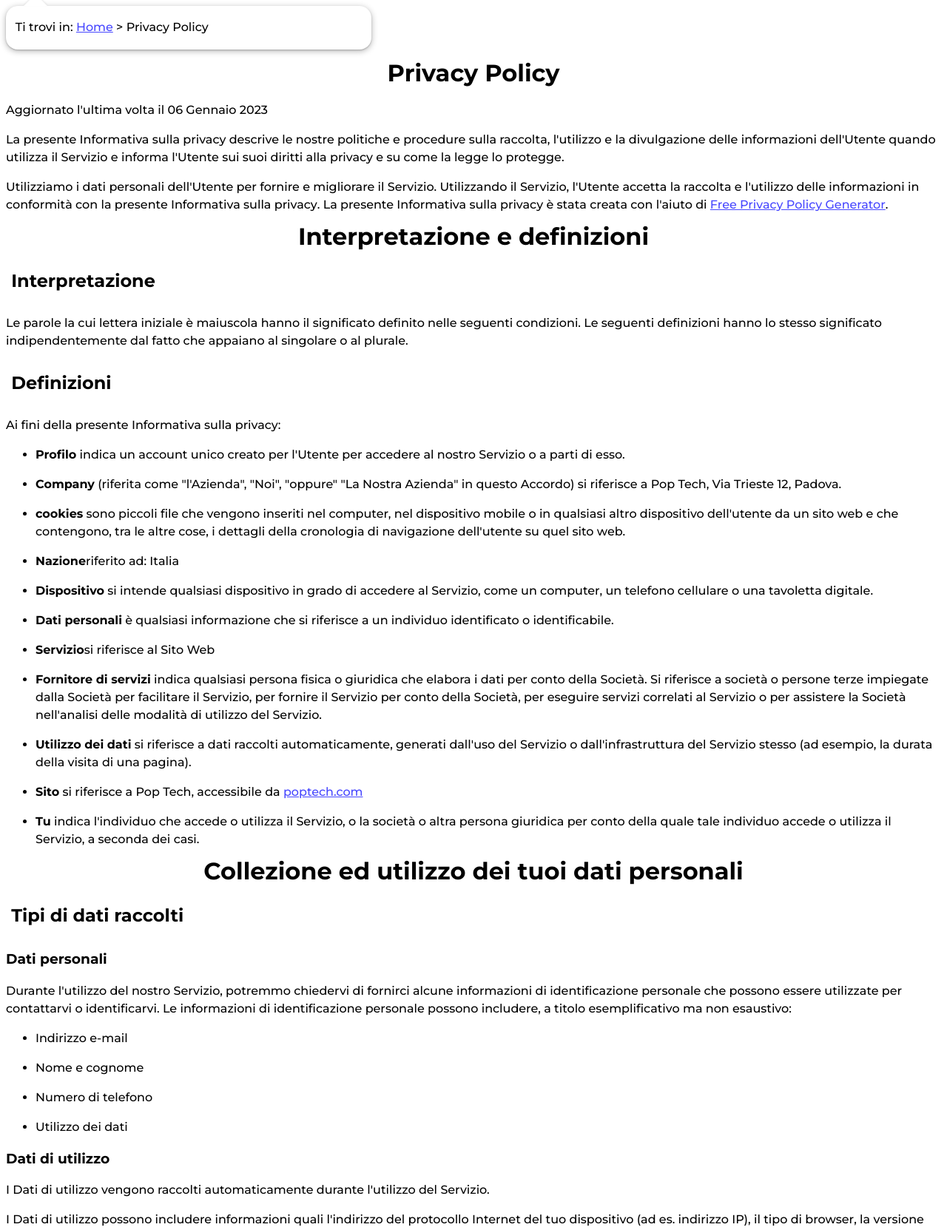
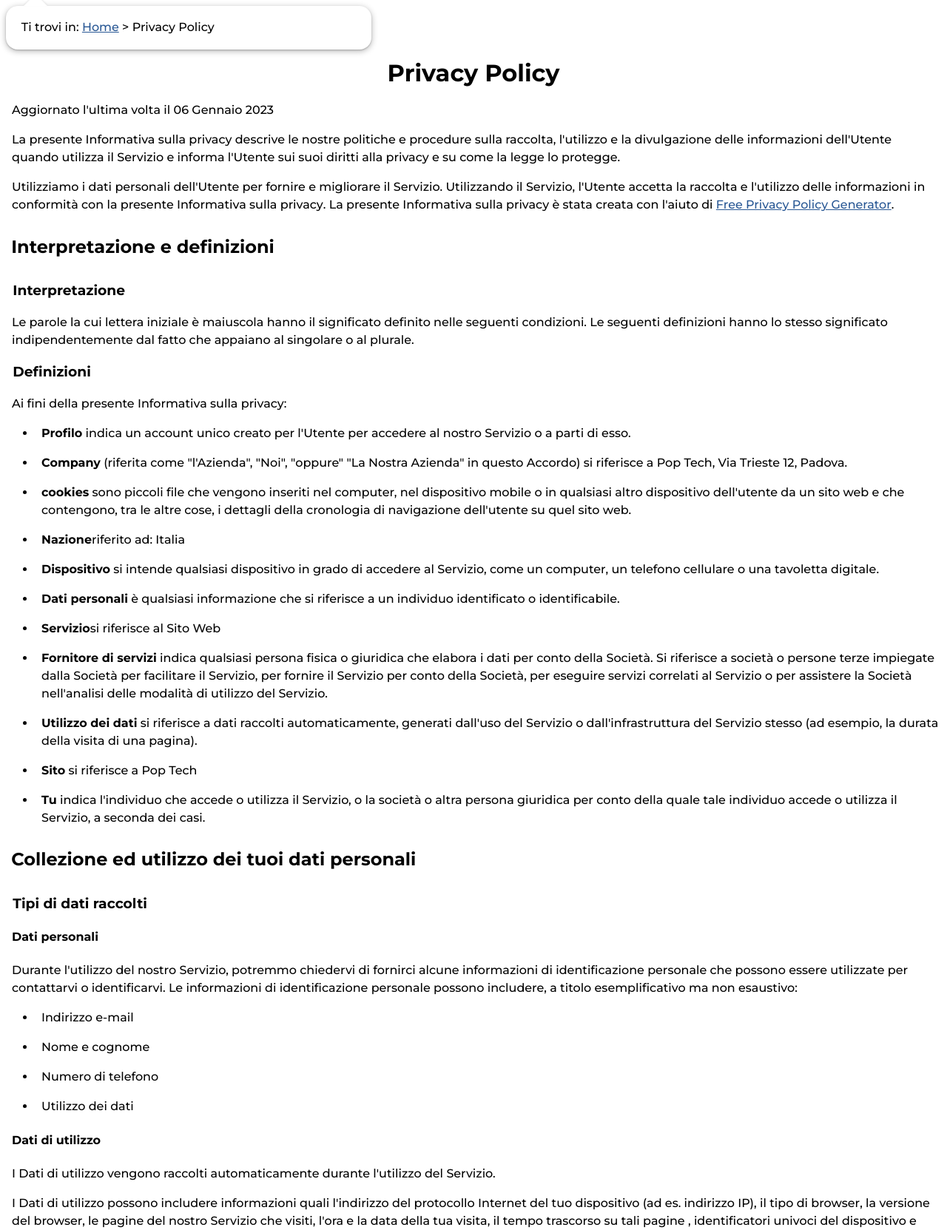
Before and after one commit to gabrielrovesti/Pop-Tech, a PHP site: page /poptech/privacy.html in a window 1280 px wide. Shown: the part 244-1907 px from the top of the page at 74% size. Run offline with PHP 8.4, Linux system fonts and the light colour scheme.

Commit message:
Correzioni da Total Validator (Gabriel + Giulio)
- aria label nav 404.html
- tolto autocomplete da checkbox
- tolto aria-alert da form validation js
- sistemazione pagina privacy
- contrasti su stili

```diff
--- a/404.html
+++ b/404.html
@@ -50,7 +50,7 @@
             <h2>La pagina che hai cercato non é disponibile</h2>
             <p>Controlla l'indirizzo digitato o prova le pagine elencate qui sotto</p>
 
-            <nav>
+            <nav aria-label="Navigazione ausiliaria">
                 <ul>
                     <li><a href="index.php">Home</a></li>
                     <li><a href="prodotti.php">Prodotti</a></li>
--- a/admin/layouts/categoria.html
+++ b/admin/layouts/categoria.html
@@ -14,7 +14,7 @@
         <textarea name="descrizione" id="descrizione" cols="30" rows="10" autocomplete="off">{{descrizione}}</textarea>
     </label>
     <label for="inPrimaPagina" class="">
-        <input type="checkbox" id="inPrimaPagina" name="inPrimaPagina" value="1" {{checked}} autocomplete="off" >
+        <input type="checkbox" id="inPrimaPagina" name="inPrimaPagina" value="1" {{checked}}  >
         In Prima Pagina
     </label>
 
--- a/js/script.js
+++ b/js/script.js
@@ -54,9 +54,6 @@ function validateField(event){
             //Classe di stile con errore
             event.target.classList.add('fieldError');
 
-            //Aria-alert per focus screen reader
-            event.target.setAttribute('aria-alert',checks[name].message);
-
             //Inserisci il messaggio errore
             event.target.parentNode.insertBefore(newElement, event.target.nextSibling);
 
@@ -68,9 +65,6 @@ function validateField(event){
             if(event.target.nextSibling){ //Togli il tag p di errore se già presente
                 if(event.target.nextSibling.tagName == 'P')
                   event.target.nextSibling.remove();
-            }
-            if(event.target.getAttribute('aria-alert')){//Togli aria-alert se già presente
-                event.target.setAttribute('aria-label','');
             }
             event.target.classList.remove('fieldError'); //Togli classe di errore dal campo
 
--- a/privacy.html
+++ b/privacy.html
@@ -46,10 +46,10 @@
             <p>Aggiornato l'ultima volta il 06 Gennaio 2023</p>
             <p>La presente Informativa sulla <span lang="en">privacy</span> descrive le nostre politiche e procedure sulla raccolta, l'utilizzo e la divulgazione delle informazioni dell'Utente quando utilizza il Servizio e informa l'Utente sui suoi diritti alla <span lang="en">privacy</span> e su come la legge lo protegge.</p>
             <p>Utilizziamo i dati personali dell'Utente per fornire e migliorare il Servizio. Utilizzando il Servizio, l'Utente accetta la raccolta e l'utilizzo delle informazioni in conformità con la presente Informativa sulla <span lang="en">privacy</span>. La presente Informativa sulla privacy è stata creata con l'aiuto di <a href="https://www.freeprivacypolicy.com/free-privacy-policy-generator/" target="_blank" lang="en">Free Privacy Policy Generator</a>.</p>
-            <h1>Interpretazione e definizioni</h1>
-            <h2>Interpretazione</h2>
+            <h2>Interpretazione e definizioni</h2>
+            <h3>Interpretazione</h3>
             <p>Le parole la cui lettera iniziale è maiuscola hanno il significato definito nelle seguenti condizioni. Le seguenti definizioni hanno lo stesso significato indipendentemente dal fatto che appaiano al singolare o al plurale.</p>
-            <h2>Definizioni</h2>
+            <h3>Definizioni</h3>
             <p>Ai fini della presente Informativa sulla <span lang="en">privacy</span>:</p>
             <ul>
             <li>
@@ -59,7 +59,7 @@
             <p><strong>Company</strong> (riferita come &quot;l'Azienda&quot;, &quot;Noi&quot;, &quot;oppure&quot;  &quot;La Nostra Azienda&quot; in questo Accordo) si riferisce a Pop Tech, Via Trieste 12, Padova.</p>
             </li>
             <li>
-            <p><strong><span lang="en">cookie</span>s</strong> sono piccoli file che vengono inseriti nel computer, nel dispositivo mobile o in qualsiasi altro dispositivo dell'utente da un sito web e che contengono, tra le altre cose, i dettagli della cronologia di navigazione dell'utente su quel sito web.</p>
+            <p><strong><span lang="en">cookies</span></strong> sono piccoli file che vengono inseriti nel computer, nel dispositivo mobile o in qualsiasi altro dispositivo dell'utente da un sito web e che contengono, tra le altre cose, i dettagli della cronologia di navigazione dell'utente su quel sito web.</p>
             </li>
             <li>
             <p><strong>Nazione</strong>riferito ad: Italia</p>
@@ -80,15 +80,17 @@
             <p><strong>Utilizzo dei dati</strong> si riferisce a dati raccolti automaticamente, generati dall'uso del Servizio o dall'infrastruttura del Servizio stesso (ad esempio, la durata della visita di una pagina).</p>
             </li>
             <li>
-            <p><strong>Sito</strong> si riferisce a <span lang="en">Pop Tech</span>, accessibile da <a href="poptech.com" rel="external nofollow noopener" target="_blank">poptech.com</a></p>
+            <p><strong>Sito</strong> si riferisce a <span lang="en">Pop Tech</span></p>
             </li>
             <li>
             <p><strong>Tu</strong> indica l'individuo che accede o utilizza il Servizio, o la società o altra persona giuridica per conto della quale tale individuo accede o utilizza il Servizio, a seconda dei casi.</p>
             </li>
             </ul>
-            <h1>Collezione ed utilizzo dei tuoi dati personali</h1>
-            <h2>Tipi di dati raccolti</h2>
-            <h3>Dati personali</h3>
+
+
+            <h2>Collezione ed utilizzo dei tuoi dati personali</h2>
+            <h3>Tipi di dati raccolti</h3>
+            <h4>Dati personali</h4>
             <p>Durante l'utilizzo del nostro Servizio, potremmo chiedervi di fornirci alcune informazioni di identificazione personale che possono essere utilizzate per contattarvi o identificarvi. Le informazioni di identificazione personale possono includere, a titolo esemplificativo ma non esaustivo:</p>
             <ul>
             <li>
@@ -104,11 +106,13 @@
             <p>Utilizzo dei dati</p>
             </li>
             </ul>
-            <h3>Dati di utilizzo</h3>
+
+            <h4>Dati di utilizzo</h4>
             <p>I Dati di utilizzo vengono raccolti automaticamente durante l'utilizzo del Servizio.</p>
             <p> I Dati di utilizzo possono includere informazioni quali l'indirizzo del protocollo Internet del tuo dispositivo (ad es. indirizzo IP), il tipo di <span lang="en">browser</span>, la versione del browser, le pagine del nostro Servizio che visiti, l'ora e la data della tua visita, il tempo trascorso su tali pagine , identificatori univoci del dispositivo e altri dati diagnostici.</p>
             <p>Quando accedi al Servizio da o tramite un dispositivo mobile, potremmo raccogliere automaticamente determinate informazioni, tra cui, a titolo esemplificativo ma non esaustivo, il tipo di dispositivo mobile che utilizzi, l'ID univoco del tuo dispositivo mobile, l'indirizzo IP del tuo dispositivo mobile , il tuo sistema operativo mobile, il tipo di <span lang="en">browser</span> Internet mobile che utilizzi, gli identificatori univoci del dispositivo e altri dati diagnostici.</p>
             <p>Potremmo anche raccogliere informazioni che il tuo <span lang="en">browser</span> invia ogni volta che visiti il nostro Servizio o quando accedi al Servizio da o tramite un dispositivo mobile.</p>
+
             <h3>Tecnologie di tracciamento e <span lang="en">cookie</span></h3>
             <p>Utilizziamo <span lang="en">cookie</span> e tecnologie di tracciamento simili per tracciare l'attività sul nostro servizio e archiviare determinate informazioni. Le tecnologie di tracciamento utilizzate sono <span lang="en">privacy</span>, tag e script per raccogliere e tenere traccia delle informazioni e per migliorare e analizzare il nostro servizio. Le tecnologie che utilizziamo possono includere:</p>
             <ul>
@@ -117,27 +121,21 @@
             </ul>
             <p>I <span lang="en">cookie</span> possono essere &quot;persistenti&quot; o &quot;Sessione&quot;. I <span lang="en">cookie</span> persistenti rimangono sul tuo <span lang="en">computer</span> o dispositivo mobile quando vai offline, mentre i <span lang="en">cookie</span> di sessione vengono eliminati non appena chiudi il <span lang="en">browser web</span>.
             <p>Utilizziamo sia i <span lang="en">cookie</span> di sessione che quelli persistenti per gli scopi indicati di seguito:</p>
+
             <ul>
                 <li>
-            <p><strong><span lang="en">Cookie</span> necessari/essenziali</strong></p>
-            <p>Tipo: <span lang="en">cookie</span> di sessione</p>
-            <p>Gestito da: Noi</p>
-            <p>Scopo: questi <span lang="en">cookie</span> sono essenziali per fornirti i servizi disponibili attraverso il sito Web e per consentirti di utilizzare alcune delle sue funzionalità. Aiutano ad autenticare gli utenti e prevenire l'uso fraudolento degli account utente. Senza questi <span lang="en">cookie</span>, i servizi che hai richiesto non possono essere forniti e utilizziamo questi <span lang="en">cookie</span> solo per fornirti tali servizi.</p>
+                    <span lang="en">Cookie</span> necessari/essenziali
                 </li>
                 <li>
-            <p><strong><span lang="en">Cookie Policy</span> / Avviso Accettazione <span lang="en">cookie</span></strong></p>
-            <p>Tipo: <span lang="en">cookie</span> persistenti</p>
-            <p>Gestito da: Noi</p>
-            <p>Scopo: questi <span lang="en">cookie</span> identificano se gli utenti hanno accettato l'uso dei <span lang="en">cookie</span> sul sito Web.</p>
+                    <span lang="en">Cookie Policy</span> e Avviso Accettazione <span lang="en">cookie</span>
                 </li>
                 <li>
-            <p><strong><span lang="en">Cookie</span> di funzionalità</strong></p>
-            <p>Tipo: <span lang="en">cookie</span> persistenti</p>
-            <p>Gestito da: Noi</p>
-            <p>Scopo: questi <span lang="en">cookie</span> ci consentono di ricordare le scelte effettuate dall'utente durante l'utilizzo del sito Web, ad esempio ricordare i dettagli di accesso o le preferenze della lingua. Lo scopo di questi <span lang="en">cookie</span> è di fornirti un'esperienza più personale e di evitare che tu debba reinserire le tue preferenze ogni volta che utilizzi il sito web.</p>
+                    <span lang="en">Cookie</span> di funzionalità
                 </li>
             </ul>
+
             <p>Per ulteriori informazioni sui <span lang="en">cookie</span> che utilizziamo e sulle tue scelte in merito ai <span lang="en">cookie</span>, visita la nostra Informativa sui <span lang="en">cookie</span> o la sezione <span lang="en">cookie</span> della nostra Informativa sulla <span lang="en">privacy</span>.</p>
+
             <h2>Utilizzo dei tuoi dati personali</h2>
             <p>La Società può utilizzare i Dati personali per le seguenti finalità:</p>
             <ul>
@@ -175,6 +173,7 @@
             <li><strong>Con altri utenti:</strong> quando condividi informazioni personali o interagisci in altro modo nelle aree pubbliche con altri utenti, tali informazioni possono essere visualizzate da tutti gli utenti e possono essere distribuite pubblicamente all'esterno.</li>
             <li><strong>Con il tuo consenso</strong>: potremmo divulgare le tue informazioni personali per qualsiasi altro scopo con il tuo consenso.</li>
             </ul>
+
             <h2>Conservazione dei tuoi dati personali</h2>
             <p>La Società conserverà i tuoi dati personali solo per il tempo necessario agli scopi indicati nella presente Informativa sulla privacy. Conserveremo e utilizzeremo i tuoi dati personali nella misura necessaria per adempiere ai nostri obblighi legali (ad esempio, se ci viene richiesto di conservare i tuoi dati per rispettare le leggi applicabili), risolvere controversie e far rispettare i nostri accordi e politiche legali.</p>
             <p>La Società conserverà inoltre i Dati di utilizzo a fini di analisi interna. I Dati di utilizzo vengono generalmente conservati per un periodo di tempo più breve, tranne quando questi dati vengono utilizzati per rafforzare la sicurezza o per migliorare la funzionalità del Nostro Servizio, oppure siamo legalmente obbligati a conservare questi dati per periodi di tempo più lunghi.</p>
@@ -201,24 +200,30 @@
             <li>Proteggere la sicurezza personale degli Utenti del Servizio o del pubblico</li>
             <li>Protezione contro la responsabilità legale</li>
             </ul>
+
             <h2>Sicurezza dei tuoi dati personali</h2>
             <p>La sicurezza dei tuoi dati personali è importante per noi, ma ricorda che nessun metodo di trasmissione su Internet o metodo di archiviazione elettronica è sicuro al 100%. Sebbene ci sforziamo di utilizzare mezzi commercialmente accettabili per proteggere i tuoi dati personali, non possiamo garantirne l'assoluta sicurezza.</p>
-            <h1><span lang="en">Privacy</span> dei bambini</h1>
+
+            <h2><span lang="en">Privacy</span> dei bambini</h2>
             <p>Il nostro Servizio non si rivolge a persone di età inferiore ai 13 anni. Non raccogliamo consapevolmente informazioni di identificazione personale da persone di età inferiore ai 13 anni. Se sei un genitore o tutore e sei consapevole che tuo figlio ci ha fornito informazioni personali Dati, vi preghiamo di contattarci. Se veniamo a conoscenza del fatto che abbiamo raccolto dati personali da chiunque abbia meno di 13 anni senza la verifica del consenso dei genitori, adottiamo misure per rimuovere tali informazioni dai nostri server.</p>
             <p>Se dobbiamo fare affidamento sul consenso come base legale per l'elaborazione delle tue informazioni e il tuo paese richiede il consenso di un genitore, potremmo richiedere il consenso del tuo genitore prima di raccogliere e utilizzare tali informazioni.</p>
-            <h1><span lang="en">Link</span> ad altri siti web</h1>
+
+            <h2><span lang="en">Link</span> ad altri siti web</h2>
             <p>Il nostro Servizio può contenere <span lang="en">link</span> ad altri siti web che non sono gestiti da Noi. Se fai clic su un collegamento di terze parti, verrai indirizzato al sito di tale terza parte. Ti consigliamo vivamente di rivedere l'Informativa sulla <span lang="en">privacy</span> di ogni sito che visiti.</p>
             <p>Non abbiamo alcun controllo e non ci assumiamo alcuna responsabilità per il contenuto, le politiche sulla <span lang="en">privacy</span> o le pratiche di qualsiasi sito o servizio di terze parti.</p>
-            <h1>Modifiche alla presente Informativa sulla <span lang="en">privacy</span></h1>
+
+
+            <h2>Modifiche alla presente Informativa sulla <span lang="en">privacy</span></h2>
             <p>Possiamo aggiornare periodicamente la nostra Informativa sulla <span lang="en">privacy</span>. Ti informeremo di eventuali modifiche pubblicando la nuova Informativa sulla privacy in questa pagina.</p>
             <p>Ti informeremo tramite <span lang="en">e-mail</span> e/o un avviso ben visibile sul Nostro Servizio, prima che la modifica diventi effettiva e aggiorneremo il &quot;Ultimo aggiornamento&quot; data nella parte superiore di questa Informativa sulla <span lang="en">privacy</span>.</p>
             <p>Si consiglia di rivedere periodicamente la presente Informativa sulla <span lang="en">privacy</span> per eventuali modifiche. Le modifiche alla presente Informativa sulla <span lang="en">privacy</span> entrano in vigore quando vengono pubblicate su questa pagina.</p>
-            <h1>Contattaci</h1>
-            <p>Se hai domande riguardo a questa <span lang="en">policy</span>, contattaci visitando la nostra <a href="/contatti.php"  target="_blank">pagina di contatto.</a></p>
+
+            <h2>Contattaci</h2>
+            <p>Se hai domande riguardo a questa <span lang="en">policy</span>, contattaci visitando la nostra <a href="contatti.php"  target="_blank">pagina di contatto.</a></p>
         </main>
         <footer>
             <!--<a href="#">Torna all'inizio della pagina</a>-->
-            <a href="privacy.html"><span lang="en">Privacy Policy</span></a>
+            <span lang="en">Privacy Policy</span>
             <span><span lang="en">Pop Tech</span> - Padova, Via Trieste, 12 - &#169; 2022</span>
         </footer>
     </body>
--- a/styles/style.css
+++ b/styles/style.css
@@ -60,10 +60,10 @@ html,body{
     --textcolor: #000;
     --bgcolor: #fff;
     --bgimgcolor: #FDA30A;
-    --linkcolor: #4747FF;
-    --linkvisitedcolor:#920eba;
+    --linkcolor: #285794;
+    --linkvisitedcolor:#830da7;
     --linkhovercolor: #4747FF;
-    --currentlinkcolor: #0056A6;
+    --currentlinkcolor: #003e77;
     --hover1: red;
     --hover2: orange;
 
@@ -81,7 +81,7 @@ html,body{
     --contattiGrad2Stop1: #FFF494;
     --contattiGrad2Stop2: #FFC671;
 
-    --linkbuttoncolor: #000;
+    --linkbuttoncolor: #fff;
     --bordercolor: #000;
     --bordertransparentcolor: #fff;
     --inputbordercolor: #ccc;
@@ -96,8 +96,10 @@ html,body{
     --breadcrumb2: rgba(0, 0, 0, .2);
     --breadcrumbbeforecolor: rgba(0, 0, 0, .1);
 
-    --formerrorcolor:rgb(255, 193, 193);
-    --formsuccesscolor:rgb(197, 255, 193);
+    --formerrorcolorbg:rgb(255, 193, 193);
+    --formerrorcolor: #4d0202;
+    --formsuccesscolorbg:rgb(197, 255, 193);
+    --formsuccesscolor: rgb(0, 58, 0);
 }
 
 /* Tema scuro ========================= */
@@ -110,7 +112,7 @@ html,body{
         --linkcolor: #5AD3FC;
         --linkhovercolor: #1995B0;
         --linkvisitedcolor:#C769E9;
-        --currentlinkcolor: #1995B0;
+        --currentlinkcolor: #59b4c9;
         --hover1: rgb(180, 0, 0);
         --hover2: rgb(200, 124, 1);
 
@@ -237,6 +239,7 @@ footer{
     width: 1px;
     overflow: hidden;
     clip: rect(1px, 1px, 1px, 1px);
+    color: var(--textcolor);
 }
 
 /* Navigation ========================= */
@@ -389,7 +392,7 @@ a.button, input.button{
     text-decoration: none;
     text-align: center;
     background: var(--contentbgcolor);
-    color: var(--linkbuttoncolor);
+    color: var(--textcolor);
     font-size: 1em;
     font-weight: normal;
 }
@@ -963,18 +966,18 @@ main h2{
 }
 
 .formError, #contatti p.formError{
-    background-color: var(--formerrorcolor);
+    background-color: var(--formerrorcolorbg);
     width: 80%;
     display: block;
-    margin: 0 auto;
+    margin: 0.5em auto;
     padding: 0.5em;
-    color: rgb(120, 3, 3);
+    color: var(--formerrorcolor);
 }
 
 .formSuccess, #contatti p.formSuccess{
-    background-color: var(--formsuccesscolor);
+    background-color: var(--formsuccesscolorbg);
     padding: 0.5em;
-    color: rgb(3, 120, 3);
+    color:var(--formsuccesscolor);
     width: 80%;
     display: block;
     margin: 0 auto;
@@ -987,8 +990,14 @@ main h2{
 }
 
 .fieldError, #contatti div#modulo_richieste input[type="text"].fieldError, input[type="email"].fieldError, input[type="tel"].fieldError, textarea.fieldError{
-    color: red;
-    border:solid 3px var(--formerrorcolor);
+    color: var(--formerrorcolor);
+    border:solid 3px var(--formerrorcolorbg);
+}
+
+/* Pagina Privacy ========================= */
+
+#privacy p,#privacy h3,#privacy h4{
+    margin-left: 0.5em;
 }
 
 /* Pagina 404 ========================= */
```
Also changed, not shown: styles/admin.css (+7 -7 lines). Lines whose indentation alone changed are shown as unchanged.
